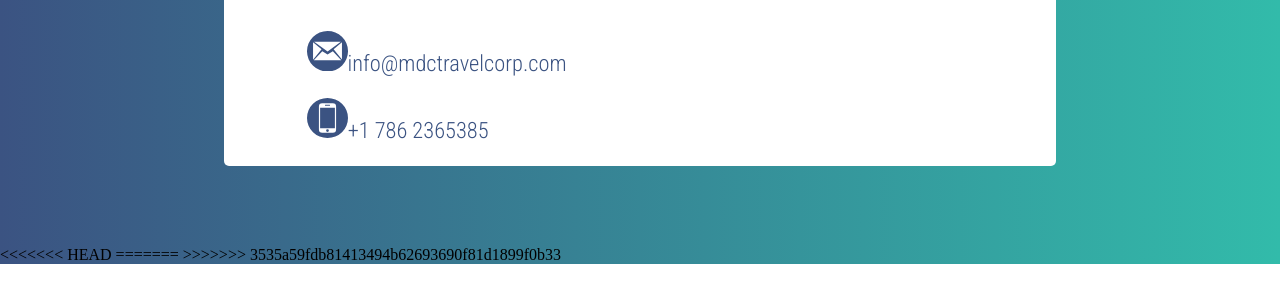
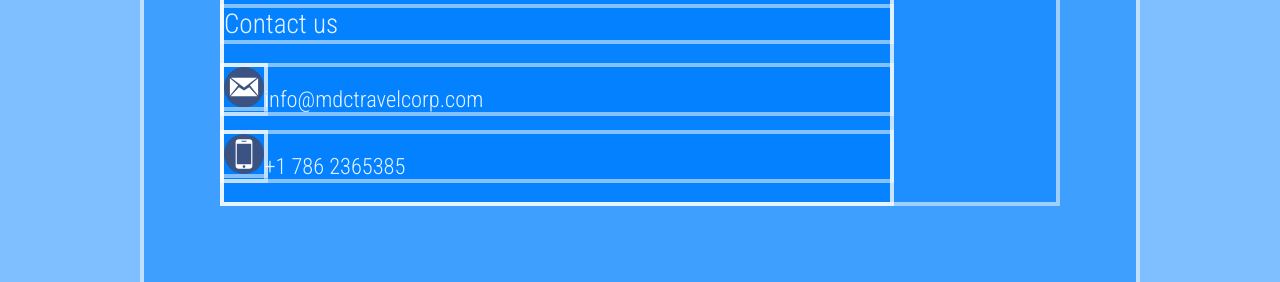
Before and after one commit to gnich12/mdcwebsite, a plain HTML site: page index.html in a window 1280 px wide. Shown: the part 806-1088 px from the top of the page. Drawn offline with Linux system fonts and the light colour scheme.

Commit message:
Accepted thing in html

```diff
--- a/index.html
+++ b/index.html
@@ -5,7 +5,7 @@
     <meta http-equiv="X-UA-Compatible" content="ie=edge" />
     <link href="https://fonts.googleapis.com/css?family=Roboto+Condensed:300,400&display=swap" rel="stylesheet"/>
     <link rel="stylesheet" href="./css/style.css" />
-    <!--<link rel="stylesheet" href="css/debug.css">-->
+    <link rel="stylesheet" href="css/debug.css">-->
     <title>MDC Under Construction</title>
   </head>
   <body>
@@ -25,7 +25,7 @@
       </div>
       <!-- $$$$-->
       <div>
-        <div class="content">
+        div class="content">
           <p class="main-title">Meanwhile you can</p>
           <div class="inside-container">
             <div class="first-line">
@@ -54,8 +54,5 @@
       </div>
     </div>
   </body>
-<<<<<<< HEAD
 </html>
-=======
 </html>
->>>>>>> 3535a59fdb81413494b62693690f81d1899f0b33
```
